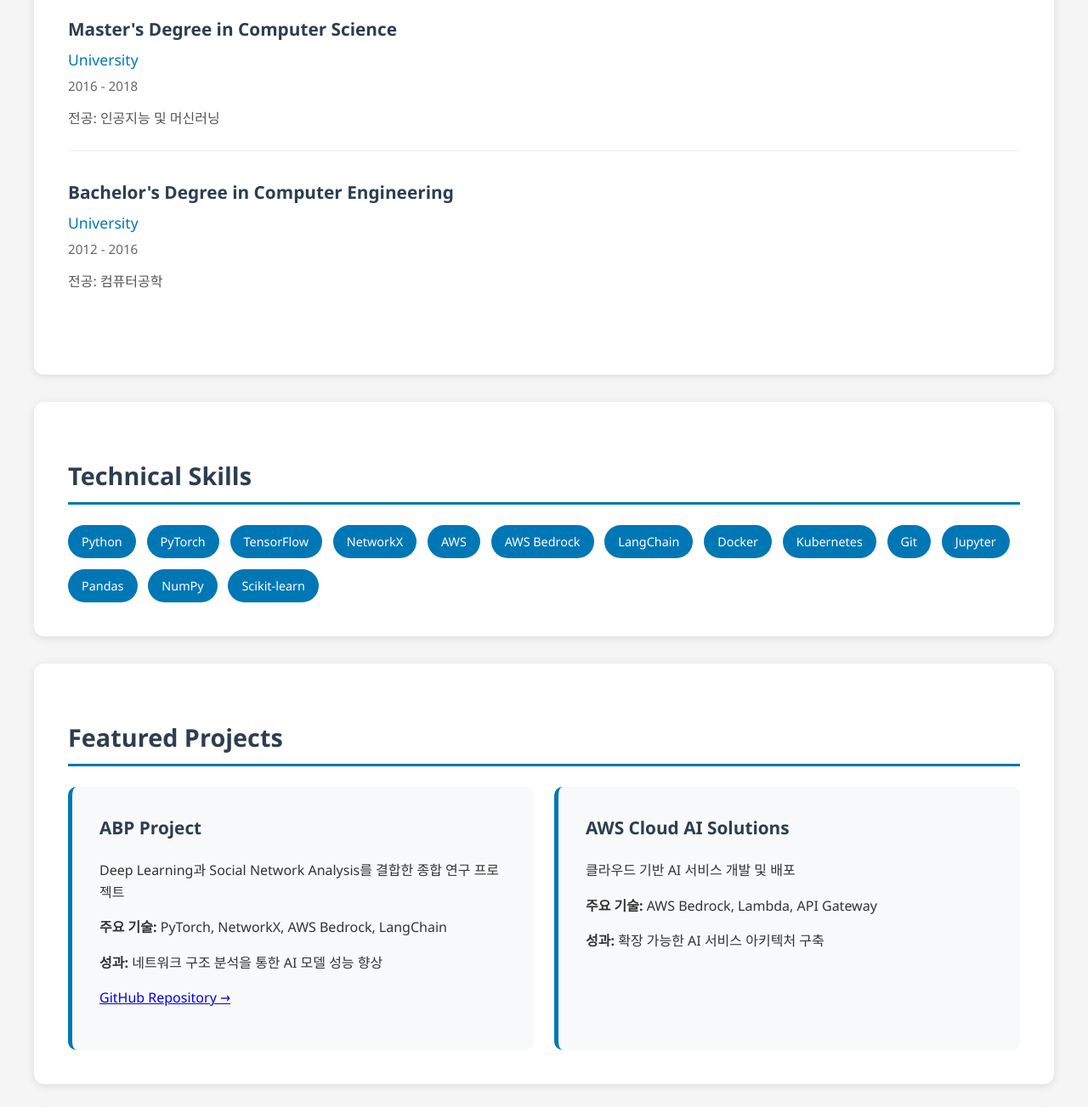
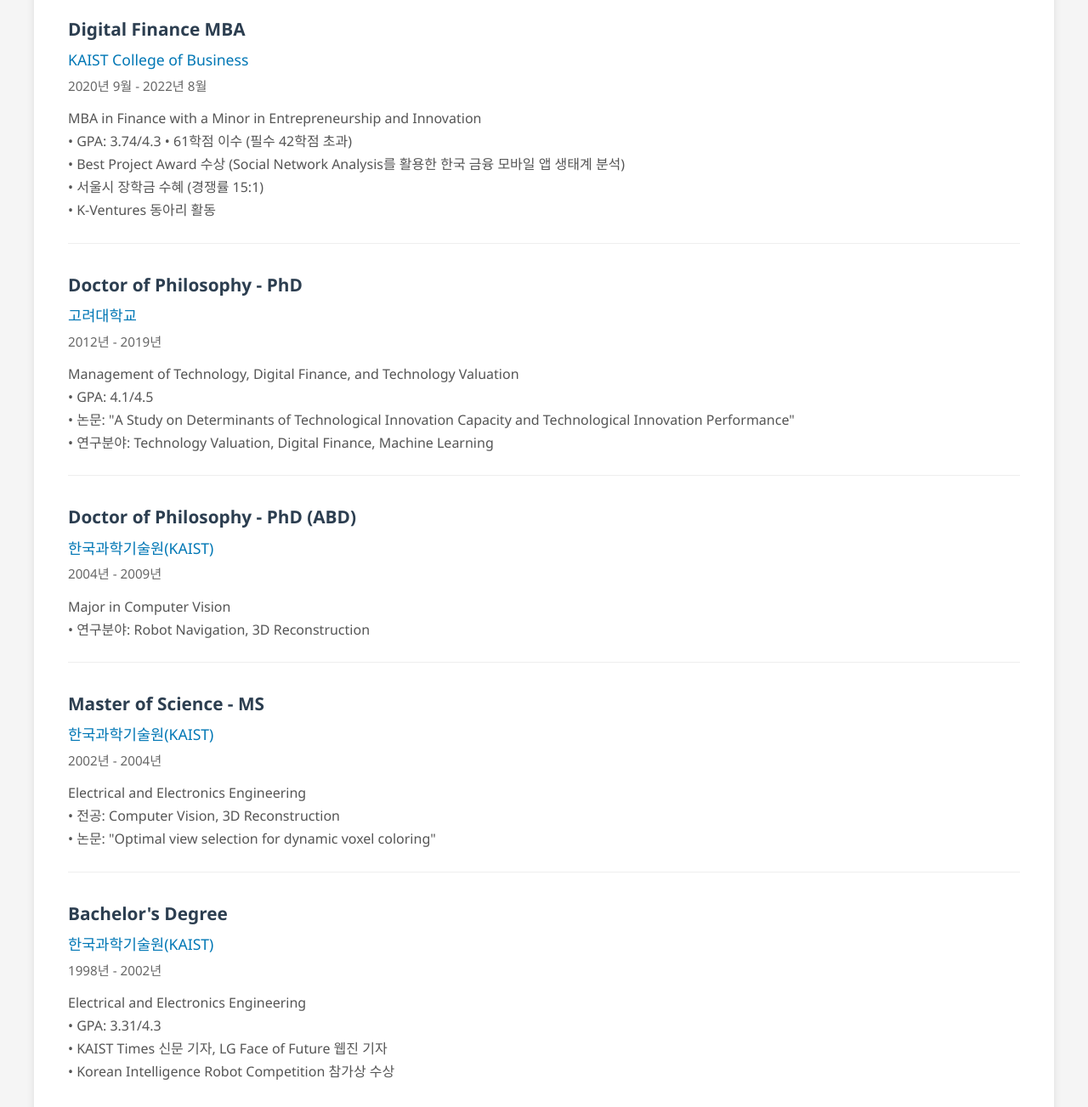
Before and after one commit to jihwanwoo/jihwanwoo.github.io, a plain HTML site: page index.html in a window 1280 px wide. Shown: the part 1540-2843 px from the top of the page at 85% size. Drawn offline with Linux system fonts and the light colour scheme.

Commit message:
Update education section with actual LinkedIn information

```diff
--- a/index.html
+++ b/index.html
@@ -191,16 +191,57 @@
         <div class="section">
             <h2>Education</h2>
             <div class="education-item">
-                <div class="job-title">Master's Degree in Computer Science</div>
-                <div class="company">University</div>
-                <div class="duration">2016 - 2018</div>
-                <div class="description">전공: 인공지능 및 머신러닝</div>
+                <div class="job-title">Digital Finance MBA</div>
+                <div class="company">KAIST College of Business</div>
+                <div class="duration">2020년 9월 - 2022년 8월</div>
+                <div class="description">
+                    MBA in Finance with a Minor in Entrepreneurship and Innovation<br>
+                    • GPA: 3.74/4.3 • 61학점 이수 (필수 42학점 초과)<br>
+                    • Best Project Award 수상 (Social Network Analysis를 활용한 한국 금융 모바일 앱 생태계 분석)<br>
+                    • 서울시 장학금 수혜 (경쟁률 15:1)<br>
+                    • K-Ventures 동아리 활동
+                </div>
             </div>
             <div class="education-item">
-                <div class="job-title">Bachelor's Degree in Computer Engineering</div>
-                <div class="company">University</div>
-                <div class="duration">2012 - 2016</div>
-                <div class="description">전공: 컴퓨터공학</div>
+                <div class="job-title">Doctor of Philosophy - PhD</div>
+                <div class="company">고려대학교</div>
+                <div class="duration">2012년 - 2019년</div>
+                <div class="description">
+                    Management of Technology, Digital Finance, and Technology Valuation<br>
+                    • GPA: 4.1/4.5<br>
+                    • 논문: "A Study on Determinants of Technological Innovation Capacity and Technological Innovation Performance"<br>
+                    • 연구분야: Technology Valuation, Digital Finance, Machine Learning
+                </div>
+            </div>
+            <div class="education-item">
+                <div class="job-title">Doctor of Philosophy - PhD (ABD)</div>
+                <div class="company">한국과학기술원(KAIST)</div>
+                <div class="duration">2004년 - 2009년</div>
+                <div class="description">
+                    Major in Computer Vision<br>
+                    • 연구분야: Robot Navigation, 3D Reconstruction
+                </div>
+            </div>
+            <div class="education-item">
+                <div class="job-title">Master of Science - MS</div>
+                <div class="company">한국과학기술원(KAIST)</div>
+                <div class="duration">2002년 - 2004년</div>
+                <div class="description">
+                    Electrical and Electronics Engineering<br>
+                    • 전공: Computer Vision, 3D Reconstruction<br>
+                    • 논문: "Optimal view selection for dynamic voxel coloring"
+                </div>
+            </div>
+            <div class="education-item">
+                <div class="job-title">Bachelor's Degree</div>
+                <div class="company">한국과학기술원(KAIST)</div>
+                <div class="duration">1998년 - 2002년</div>
+                <div class="description">
+                    Electrical and Electronics Engineering<br>
+                    • GPA: 3.31/4.3<br>
+                    • KAIST Times 신문 기자, LG Face of Future 웹진 기자<br>
+                    • Korean Intelligence Robot Competition 참가상 수상
+                </div>
             </div>
         </div>
 
```
